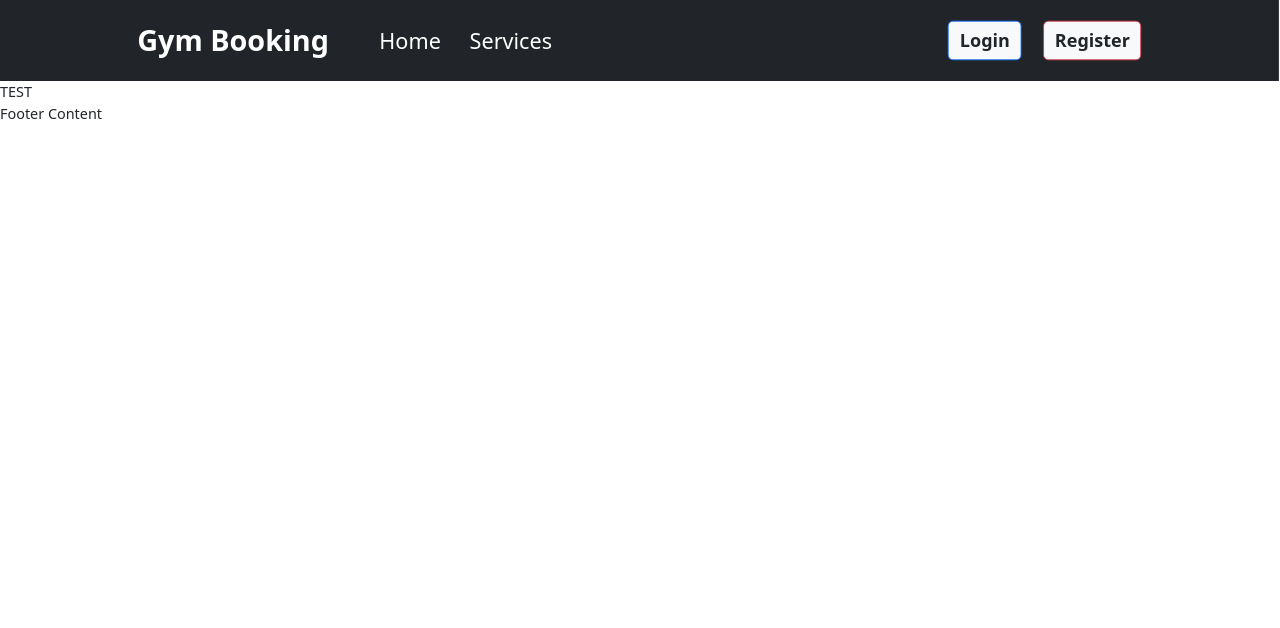
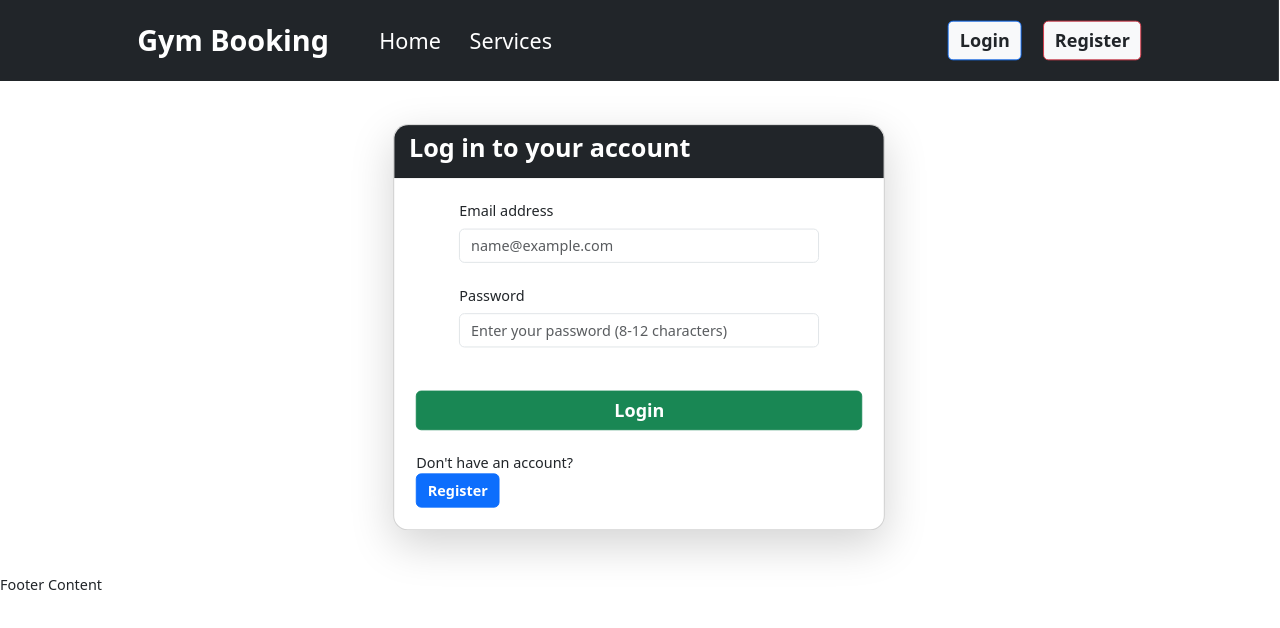
Before and after one commit to GeorgeTMG/UNIPI_Gym_Booking_Website, a React (Vite) app in the folder frontend/: page /login in a window 1280 px wide. Shown: the top 628 px of the page. Built offline with nearby package versions, Linux system fonts and the light colour scheme.

Commit message:
added login form and routes to App

```diff
--- a/frontend/src/App.jsx
+++ b/frontend/src/App.jsx
@@ -1,6 +1,6 @@
-import { BrowserRouter as Router, Routes, Route } from 'react-router-dom'
-import Home from './pages/Home'
-import Register from './pages/Register'
+import { BrowserRouter as Router, Routes, Route } from 'react-router-dom';
+import Home from './pages/Home';
+import Register from './pages/Register';
 import Navigation from './components/Navigation';
 import Footer from './components/Footer';
 import Login from './pages/Login';
--- a/frontend/src/pages/Login.jsx
+++ b/frontend/src/pages/Login.jsx
@@ -1,8 +1,41 @@
+import Form from 'react-bootstrap/Form';
+import Button from 'react-bootstrap/Button';
+import { NavLink } from "react-router-dom";
+
 export default function Login() {
     return(
         <>
-            <div>
-                TEST
+            <div className="container py-5">
+                <div className="row justify-content-center">
+                    <div className="col-md-6">
+                        <div className="card shadow-lg rounded-4">
+                            <div className="card-header text-white bg-dark text-white rounded-top-4">
+                                <h3 className="fw-bold">Log in to your account</h3>
+                            </div>
+                            <Form>
+                                <div className="card-body rounded-4 p-4">
+                                    <div className="container px-5">
+                                        <Form.Group className="mb-4" controlId="exampleForm.ControlInput1">
+                                            <Form.Label>Email address</Form.Label>
+                                            <Form.Control type="email" placeholder="name@example.com" />
+                                        </Form.Group>
+                                        <Form.Group className="mb-5" controlId="formPlaintextPassword">
+                                            <Form.Label>Password</Form.Label>
+                                            <Form.Control type="password" placeholder="Enter your password (8-12 characters)" />
+                                        </Form.Group>
+                                    </div>
+                                    <div className="d-flex" id='register-btn'>
+                                        <Button variant="success" className="fs-5 fw-bold w-100" >Login</Button>
+                                    </div>
+                                    <div>
+                                        <p className='mb-0 mt-4'>Don't have an account?</p>
+                                        <Button as={NavLink} to="/register" variant="primary" className="fs-6 fw-bold">Register</Button>
+                                    </div>
+                                </div>
+                            </Form>
+                        </div>
+                    </div>
+                </div>
             </div>
         </>
     )
--- a/frontend/src/pages/Register.jsx
+++ b/frontend/src/pages/Register.jsx
@@ -34,7 +34,7 @@ export default function Register() {
                                         </Form.Group>
                                         <Form.Group className="mb-4" controlId="formPlaintextPassword">
                                             <Form.Label>Password</Form.Label>
-                                            <Form.Control type="password" placeholder="Enter a password with 8-12 characters" />
+                                            <Form.Control type="password" placeholder="Enter a password (8-12 characters)" />
                                         </Form.Group>
                                     </div>
                                     <div className="d-flex" id='register-btn'>
@@ -42,7 +42,7 @@ export default function Register() {
                                     </div>
                                     <div>
                                         <p className='mb-0 mt-3'>Already have an account?</p>
-                                        <Button as={NavLink} to="/login" variant="success" className="fs-5 fw-bold">Login</Button>
+                                        <Button as={NavLink} to="/login" variant="success" className="fs-6 fw-bold">Login</Button>
                                     </div>
                                 </div>
                             </Form>
```
